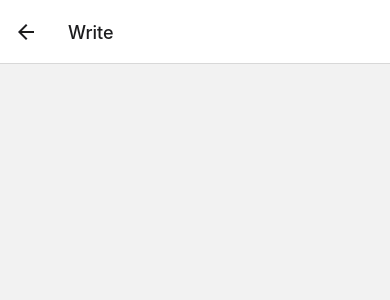
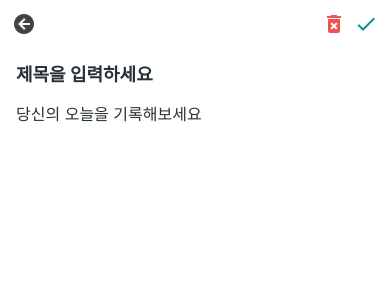
Before and after one commit to zitoyeo/Daylog, a React Native app: screen /Write in a window 390 px wide. Shown: the top 300 px of the page. Built offline with nearby package versions, Linux system fonts and the light colour scheme.

Commit message:
create Writepage & WriteEditor & TransparentCircleButton & FloatingWriteButton

```diff
--- a/App.js
+++ b/App.js
@@ -1,11 +1,14 @@
 import React from "react";
 import { NavigationContainer } from "@react-navigation/native";
 import RootStack from "./screens/RootStack";
+import { LogContextProvider } from "./context/LogContext";
 
 function App() {
   return (
     <NavigationContainer>
-      <RootStack />
+      <LogContextProvider>
+        <RootStack />
+      </LogContextProvider>
     </NavigationContainer>
   );
 }
--- /dev/null
+++ b/components/FloatingWriteButton.js
@@ -0,0 +1,63 @@
+import React from "react";
+import { Platform, Pressable, StyleSheet, View } from "react-native";
+import { useNavigation } from "@react-navigation/native";
+import Icon from "react-native-vector-icons/MaterialCommunityIcons";
+
+function FloatingWriteButton() {
+  const navigation = useNavigation();
+  const onPress = () => {
+    navigation.navigate("Write");
+  };
+  return (
+    <View style={styles.wrapper}>
+      <Pressable
+        style={({ pressed }) => [
+          styles.button,
+          Platform.OS === "ios" && {
+            opacity: pressed ? 0.6 : 1,
+          },
+        ]}
+        android_ripple={{ color: "white" }}
+        onPress={onPress}
+      >
+        <Icon name="plus-circle" size={24} style={styles.icon} />
+      </Pressable>
+    </View>
+  );
+}
+
+const styles = StyleSheet.create({
+  wrapper: {
+    position: "absolute",
+    bottom: 16,
+    right: 16,
+    width: 56,
+    height: 56,
+    borderRadius: 28,
+    // ios 전용 그림자 설정,
+    shadowColor: "#4d4d4d",
+    shadowOffset: { width: 0, height: 4 },
+    shadowOpacity: 0.3,
+    shadowRadius: 4,
+
+    //안드로이드 전용 그림자 설정
+
+    elevation: 5,
+    //안드로이드에서는 물결 효가가 영역 밖으로 나가지 않도록 설정
+    //ios에서는 overflow가 hidden일 경우 그림자가 보여지지 않음.
+    overflow: Platform.select({ android: "hidden" }),
+  },
+  button: {
+    width: 56,
+    height: 56,
+    borderRadius: 28,
+    backgroundColor: "#009688",
+    justifyContent: "center",
+    alignItems: "center",
+  },
+  icon: {
+    color: "white",
+  },
+});
+
+export default FloatingWriteButton;
--- /dev/null
+++ b/components/TransparentCircleButton.js
@@ -0,0 +1,46 @@
+import React from "react";
+import { Platform, Pressable, StyleSheet, View } from "react-native";
+import Icon from "react-native-vector-icons/MaterialCommunityIcons";
+
+function TransparentCircleButton({ name, color, hasMarginRight, onPress }) {
+  return (
+    <View
+      style={[styles.iconButtonWrapper, hasMarginRight && styles.rightMargin]}
+    >
+      <Pressable
+        style={({ pressed }) => [
+          styles.iconButton,
+          Platform.OS === "ios" &&
+            pressed && {
+              backgroundColor: "#efefef",
+            },
+        ]}
+        onPress={onPress}
+        android_ripple={{ color: "#ededed" }}
+      >
+        <Icon name={name} size={24} color={color} />
+      </Pressable>
+    </View>
+  );
+}
+
+const styles = StyleSheet.create({
+  iconButtonWrapper: {
+    width: 32,
+    height: 32,
+    borderRadius: 16,
+    overflow: "hidden",
+  },
+  iconButton: {
+    alignItems: "center",
+    justifyContent: "center",
+    width: 32,
+    height: 32,
+    borderRadius: 16,
+  },
+  rightMargin: {
+    marginRight: 0,
+  },
+});
+
+export default TransparentCircleButton;
--- /dev/null
+++ b/components/WriteEditor.js
@@ -0,0 +1,43 @@
+import React from "react";
+import { View, StyleSheet, TextInput } from "react-native";
+
+function WrtieEditor({ title, body, onChangeTitle, onChangeBody }) {
+  return (
+    <View style={styles.block}>
+      <TextInput
+        placeholder="제목을 입력하세요"
+        style={styles.titleInput}
+        returnKeyType="next"
+        onChangeText={onChangeTitle}
+        value={title}
+      />
+      <TextInput
+        placeholder="당신의 오늘을 기록해보세요"
+        style={styles.bodyInput}
+        multiline
+        textAlignVertical="top"
+        onChangeText={onChangeBody}
+        value={body}
+      />
+    </View>
+  );
+}
+
+const styles = StyleSheet.create({
+  block: { flex: 1, padding: 16 },
+  titleInput: {
+    paddingVertical: 0,
+    fontSize: 18,
+    marginBottom: 16,
+    color: "#263238",
+    fontWeight: "bold",
+  },
+  bodyInput: {
+    flex: 1,
+    fontSize: 16,
+    paddingVertical: 0,
+    color: "#263238",
+  },
+});
+
+export default WrtieEditor;
--- /dev/null
+++ b/components/WriteHeader.js
@@ -0,0 +1,46 @@
+import { useNavigation } from "@react-navigation/native";
+import React from "react";
+import { StyleSheet, View } from "react-native";
+import TransparentCircleButton from "./TransparentCircleButton";
+
+function WriteHeader() {
+  const navigation = useNavigation();
+  const onGoBack = () => {
+    navigation.pop();
+  };
+  return (
+    <View style={styles.block}>
+      <View style={styles.iconButtonWrapper}>
+        <TransparentCircleButton
+          onPress={onGoBack}
+          name="arrow-left-circle"
+          color="#424242"
+        />
+      </View>
+      <View style={styles.buttons}>
+        <TransparentCircleButton
+          name="delete-forever"
+          color="#ef5350"
+          hasMarginRight
+        />
+        <TransparentCircleButton name="check" color="#009688" />
+      </View>
+    </View>
+  );
+}
+
+const styles = StyleSheet.create({
+  block: {
+    height: 48,
+    paddingHorizontal: 8,
+    flexDirection: "row",
+    alignItems: "center",
+    justifyContent: "space-between",
+  },
+  buttons: {
+    flexDirection: "row",
+    alignItems: "center",
+  },
+});
+
+export default WriteHeader;
--- /dev/null
+++ b/context/LogContext.js
@@ -0,0 +1,16 @@
+import React from "react";
+import { createContext, useState } from "react";
+
+const LogContext = createContext();
+
+export function LogContextProvider({ children }) {
+  const [text, setText] = useState("");
+
+  return (
+    <LogContext.Provider value={{ text, setText }}>
+      {children}
+    </LogContext.Provider>
+  );
+}
+
+export default LogContext;
--- a/package.json
+++ b/package.json
@@ -8,6 +8,8 @@
     "eject": "expo eject"
   },
   "dependencies": {
+    "@ant-design/icons": "^4.7.0",
+    "@mui/icons-material": "^5.5.1",
     "@react-navigation/bottom-tabs": "^6.2.0",
     "@react-navigation/native": "^6.0.8",
     "@react-navigation/native-stack": "^6.5.0",
--- a/screens/CalenderScreen.js
+++ b/screens/CalenderScreen.js
@@ -1,5 +1,6 @@
 import React from "react";
-import { StyleSheet, View } from "react-native";
+import { StyleSheet, View, Text } from "react-native";
+import LogContext from "../context/LogContext";
 
 function CalendarScreen() {
   return <View style={styles.block} />;
--- a/screens/FeedsScreen.js
+++ b/screens/FeedsScreen.js
@@ -1,12 +1,19 @@
 import React from "react";
 import { StyleSheet, View } from "react-native";
+import FloatingWriteButton from "../components/FloatingWriteButton";
 
 function FeedsScreen() {
-  return <View style={styles.block} />;
+  return (
+    <View style={styles.block}>
+      <FloatingWriteButton />
+    </View>
+  );
 }
 
 const styles = StyleSheet.create({
-  block: {},
+  block: {
+    flex: 1,
+  },
 });
 
 export default FeedsScreen;
--- a/screens/MainTab.js
+++ b/screens/MainTab.js
@@ -3,15 +3,45 @@ import { createBottomTabNavigator } from "@react-navigation/bottom-tabs";
 import FeedsScreen from "./FeedsScreen";
 import CalendarScreen from "./CalenderScreen";
 import SearchScreen from "./SearchScreen";
+import Icon from "react-native-vector-icons/MaterialCommunityIcons";
 
 const Tab = createBottomTabNavigator();
 
 function MainTab() {
   return (
-    <Tab.Navigator>
-      <Tab.Screen name="Feeds" component={FeedsScreen} />
-      <Tab.Screen name="Calendar" component={CalendarScreen} />
-      <Tab.Screen name="Search" component={SearchScreen} />
+    <Tab.Navigator
+      screenOptions={{
+        tabBarShowLabel: false,
+        tabBarActiveTintColor: "#009688",
+      }}
+    >
+      <Tab.Screen
+        name="Feeds"
+        component={FeedsScreen}
+        options={{
+          tabBarIcon: ({ color, size }) => (
+            <Icon name="view-stream" size={size} color={color} />
+          ),
+        }}
+      />
+      <Tab.Screen
+        name="Calendar"
+        component={CalendarScreen}
+        options={{
+          tabBarIcon: ({ color, size }) => (
+            <Icon name="note" size={size} color={color} />
+          ),
+        }}
+      />
+      <Tab.Screen
+        name="Search"
+        component={SearchScreen}
+        options={{
+          tabBarIcon: ({ color, size }) => (
+            <Icon name="magnify" size={size} color={color} />
+          ),
+        }}
+      />
     </Tab.Navigator>
   );
 }
--- a/screens/RootStack.js
+++ b/screens/RootStack.js
@@ -13,7 +13,11 @@ function RootStack() {
         component={MainTab}
         options={{ headerShown: false }}
       />
-      <Stack.Screen name="Write" component={WriteScreen} />
+      <Stack.Screen
+        name="Write"
+        component={WriteScreen}
+        options={{ headerShown: false }}
+      />
     </Stack.Navigator>
   );
 }
--- a/screens/WriteScreen.js
+++ b/screens/WriteScreen.js
@@ -1,12 +1,23 @@
 import React from "react";
 import { StyleSheet, View } from "react-native";
+import { SafeAreaView } from "react-native-safe-area-context";
+import WriteHeader from "../components/WriteHeader";
+import WrtieEditor from "../components/WriteEditor";
 
 function WriteScreen() {
-  return <View style={styles.block} />;
+  return (
+    <SafeAreaView style={styles.block}>
+      <WriteHeader />
+      <WrtieEditor />
+    </SafeAreaView>
+  );
 }
 
 const styles = StyleSheet.create({
-  block: {},
+  block: {
+    flex: 1,
+    backgroundColor: "white",
+  },
 });
 
 export default WriteScreen;
```
Also changed, not shown: 2 other files (tests, documents, lock files or other folders).
